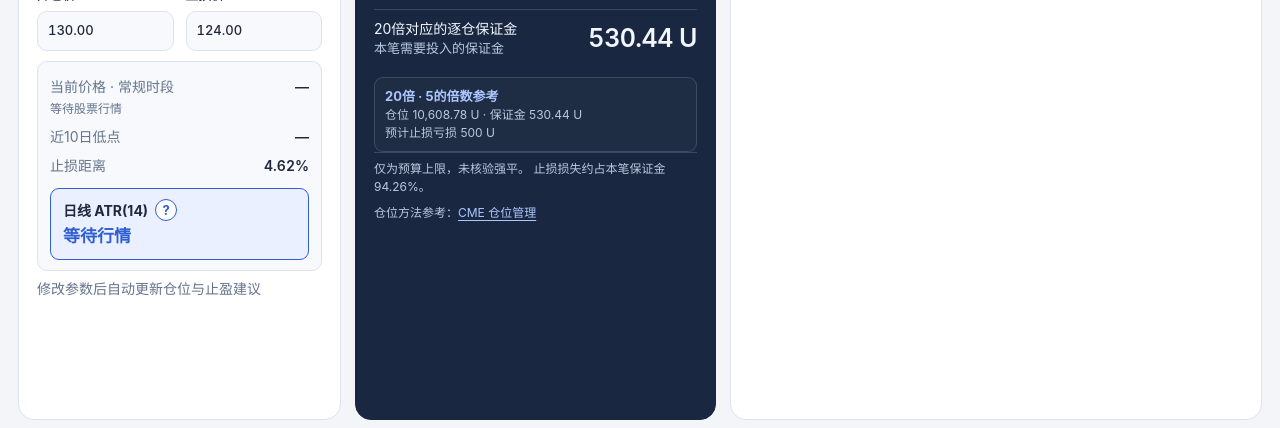
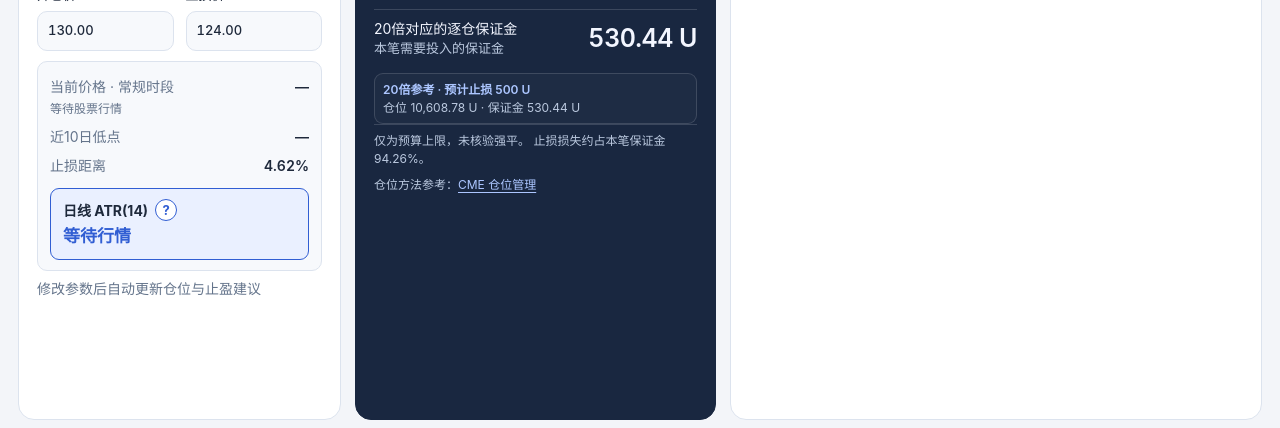
Before and after one commit to derekchan10/position-risk-dashboard, a plain HTML site: page index.html in a window 1280 px wide. Shown: the part 372-800 px from the top of the page. Drawn offline with Linux system fonts and the light colour scheme.

Commit message:
Compact rounded leverage summary to retain single screen layout

```diff
--- a/app.js
+++ b/app.js
@@ -71,10 +71,9 @@ function update(save){
   const roundedRow=roundedLeverage>=5?compareLeverages(s).find(row=>row.leverage===roundedLeverage):null;
   el('five-leverage').replaceChildren();
   if(roundedRow){
-   const title=document.createElement('strong');title.textContent=fmt(roundedRow.leverage)+'倍 · 5的倍数参考';
+   const title=document.createElement('strong');title.textContent=fmt(roundedRow.leverage)+'倍参考 · 预计止损 '+fmt(roundedRow.loss)+' U';
    const details=document.createElement('span');details.textContent='仓位 '+fmt(roundedRow.notional)+' U · 保证金 '+fmt(roundedRow.margin)+' U';
-   const risk=document.createElement('span');risk.textContent='预计止损亏损 '+fmt(roundedRow.loss)+' U';
-   el('five-leverage').append(title,details,risk);
+   el('five-leverage').append(title,details);
   }else el('five-leverage').textContent='当前上限不足5倍，暂无符合预算的5倍整数档。';
 
   el('simple-note').textContent=r.reference===null?'无法给出逐仓参考杠杆；下方高级设置可查看约束。':'按止损损失占保证金 '+fmt(s.cap)+'%计算，理论杠杆上限为 '+fmt(r.maxLeverage)+'倍；向下取整数并限制在填写的平台上限内，得到 '+fmt(r.reference)+'倍。这是预算上限，不是安全杠杆建议。';
--- a/index.html
+++ b/index.html
@@ -106,7 +106,7 @@ section[aria-labelledby="input-heading"]>.inputs{grid-template-columns:repeat(6,
 /* Mobile keyboard must not switch height-based layouts or trigger iOS input zoom. */
 @media(max-width:700px){html{overflow-anchor:none}input:not([type=radio]):not([type=range]),select,.plan-panel .plan-table td input{font-size:16px!important}#error{min-height:21px;margin-top:8px}#output{min-height:270px}input,select{scroll-margin-block:80px}}
 @media(max-width:700px){.help-popover,.atr-card #atr-help{inset:12px 12px auto;transform:none;width:auto;max-width:none;max-height:calc(var(--overlay-height,100svh) - 24px);overscroll-behavior:contain;-webkit-overflow-scrolling:touch}.trade-chart{height:var(--overlay-height,100svh);max-height:var(--overlay-height,100svh);overscroll-behavior:contain}dialog{height:var(--overlay-height,100svh);max-height:var(--overlay-height,100svh)}.drawer-content{overscroll-behavior:contain}.help-popover-head button{min-width:40px;min-height:40px}}
-.five-leverage{margin-top:10px;padding:9px 10px;border:1px solid #ffffff25;border-radius:9px;background:#ffffff06;color:var(--result-text);font-size:13px;line-height:1.5}.five-leverage:empty{display:none}.five-leverage strong{color:var(--mint)}.five-leverage span{display:block;color:var(--result-muted);font-size:12px}
+.five-leverage{margin-top:6px;padding:6px 8px;border:1px solid #ffffff25;border-radius:9px;background:#ffffff06;color:var(--result-text);font-size:13px;line-height:1.5}.five-leverage:empty{display:none}.five-leverage strong{color:var(--mint);font-size:12px;font-weight:600}.five-leverage span{display:block;color:var(--result-muted);font-size:12px}
 </style>
 </head>
 <body><main>
--- a/scripts/test-defaults.js
+++ b/scripts/test-defaults.js
@@ -21,4 +21,4 @@ e.risk.value='';e.risk.listeners.input();assert.equal(e.output.hidden,false);ass
 
 assert.equal(e.cap.value,"100");store.set("position-calculator-default70-v6",JSON.stringify({cap:30}));e=boot(store);assert.equal(e.cap.value,"100","legacy percentage cannot override fixed 100% policy");
 
-assert.match(e["five-leverage"].children[0].textContent,/5的倍数参考/);assert(e["five-leverage"].children[1].textContent.includes("保证金"));
+assert.match(e["five-leverage"].children[0].textContent,/倍参考/);assert(e["five-leverage"].children[1].textContent.includes("保证金"));
```
